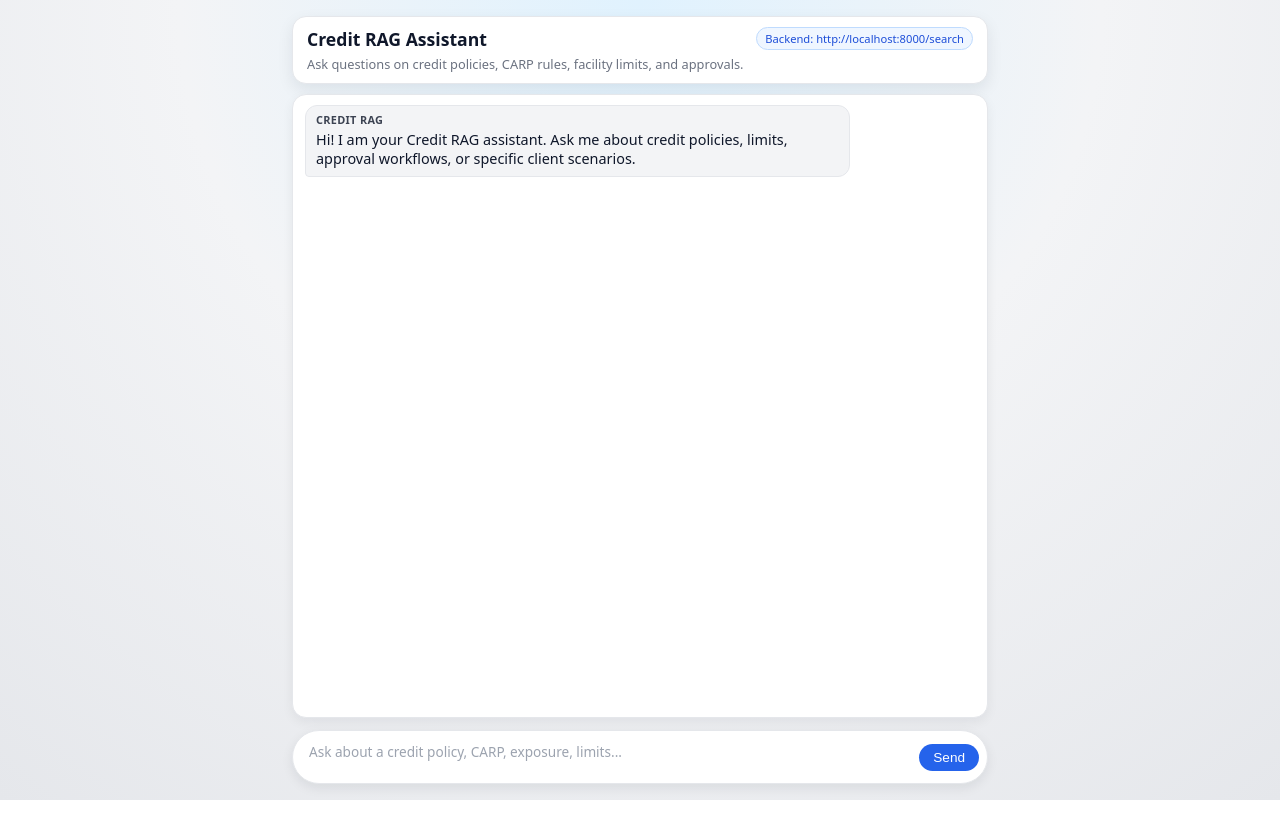
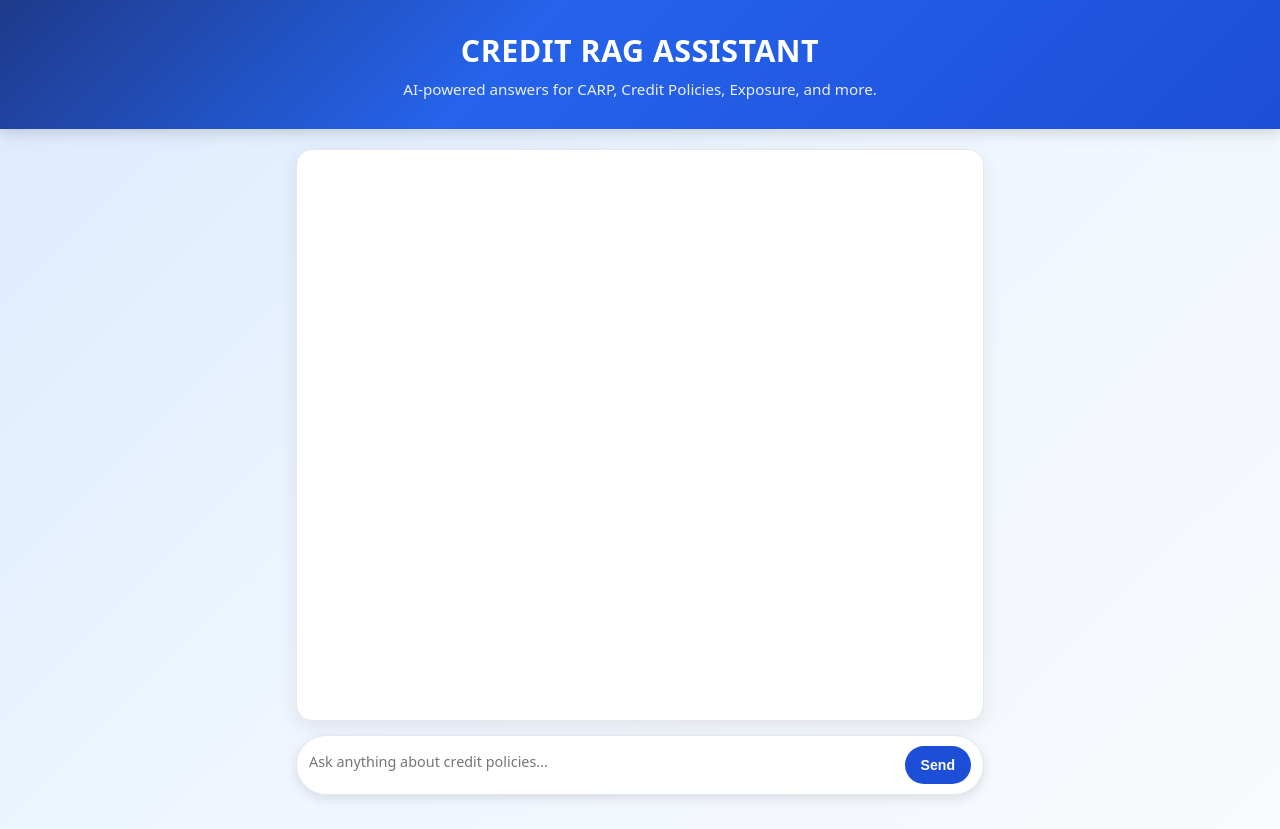
Before and after one commit to SakshamDixitSBH/AI, a plain HTML site: page credit_rag_tfidf_project/index.html in a window 1280 px wide. Before the commit the page ends 800 px from the top, so only its background shows below. Drawn offline with Linux system fonts and the light colour scheme.

Commit message:
Update index.html

```diff
--- a/credit_rag_tfidf_project/index.html
+++ b/credit_rag_tfidf_project/index.html
@@ -4,79 +4,67 @@
   <meta charset="UTF-8" />
   <title>Credit RAG Assistant</title>
   <meta name="viewport" content="width=device-width, initial-scale=1" />
+
   <style>
     :root {
       font-family: system-ui, -apple-system, BlinkMacSystemFont, 'Segoe UI', sans-serif;
       color: #0f172a;
-      background: radial-gradient(circle at top, #e0f2fe 0, #f3f4f6 45%, #e5e7eb 100%);
     }
 
     body {
       margin: 0;
+      background: linear-gradient(135deg, #dbeafe 0%, #eff6ff 50%, #f8fafc 100%);
     }
 
+    /* ---------------- Banner ---------------- */
+    .banner {
+      width: 100%;
+      padding: 30px 0;
+      text-align: center;
+      background: linear-gradient(135deg, #1e3a8a 0%, #2563eb 40%, #1d4ed8 100%);
+      color: white;
+      box-shadow: 0px 4px 14px rgba(0,0,0,0.15);
+    }
+
+    .banner-title {
+      font-size: 1.9rem;
+      font-weight: 700;
+      letter-spacing: 0.5px;
+      margin: 0;
+      text-transform: uppercase;
+    }
+
+    .banner-sub {
+      margin: 8px 0 0;
+      font-size: 0.95rem;
+      opacity: 0.9;
+    }
+
+    /* ---------------- Main Container ---------------- */
     .app-root {
-      height: 100vh;
+      height: calc(100vh - 140px);
       display: grid;
-      grid-template-rows: auto 1fr auto;
-      max-width: 720px;          /* narrower, less “big box” */
-      margin: 0 auto;
-      padding: 16px 12px;
+      grid-template-rows: 1fr auto;
+      max-width: 720px;
+      margin: 20px auto;
+      padding: 0 16px;
       box-sizing: border-box;
     }
 
-    .app-header {
-      display: flex;
-      justify-content: space-between;
-      align-items: flex-start;
-      gap: 12px;
-      padding: 10px 14px;
+    /* ---------------- Chat Box ---------------- */
+    .app-main {
+      padding: 14px 16px;
       background: white;
-      border-radius: 14px;
-      box-shadow: 0 6px 16px rgba(15, 23, 42, 0.08);
+      border-radius: 16px;
+      box-shadow: 0 6px 20px rgba(0,0,0,0.08);
+      overflow-y: auto;
       border: 1px solid #e5e7eb;
-    }
-
-    .app-header h1 {
-      margin: 0;
-      font-size: 1.1rem;
-      font-weight: 600;
-    }
-
-    .app-subtitle {
-      margin: 4px 0 0;
-      font-size: 0.8rem;
-      color: #6b7280;
-    }
-
-    .env-pill {
-      font-size: 0.7rem;
-      background: #eff6ff;
-      color: #1d4ed8;
-      padding: 3px 8px;
-      border-radius: 999px;
-      max-width: 220px;
-      text-overflow: ellipsis;
-      overflow: hidden;
-      white-space: nowrap;
-      border: 1px solid #bfdbfe;
-    }
-
-    .app-main {
-      margin-top: 10px;
-      margin-bottom: 8px;
-      padding: 10px 12px;
-      background: white;
-      border-radius: 14px;
-      box-shadow: 0 4px 12px rgba(15, 23, 42, 0.06);
-      border: 1px solid #e5e7eb;
-      overflow-y: auto;
     }
 
     .message-list {
       display: flex;
       flex-direction: column;
-      gap: 6px;
+      gap: 10px;
     }
 
     .message-row {
@@ -93,10 +81,11 @@
 
     .message-bubble {
       max-width: 78%;
-      padding: 7px 10px;
-      border-radius: 12px;
-      font-size: 0.9rem;
-      line-height: 1.35;
+      padding: 10px 14px;
+      border-radius: 14px;
+      font-size: 0.92rem;
+      line-height: 1.45;
+      box-shadow: 0 3px 8px rgba(0,0,0,0.1);
     }
 
     .message-bubble--user {
@@ -113,107 +102,86 @@
     }
 
     .message-role {
-      font-size: 0.68rem;
+      font-size: 0.7rem;
       font-weight: 600;
-      opacity: 0.8;
-      margin-bottom: 2px;
+      margin-bottom: 4px;
+      opacity: 0.7;
       text-transform: uppercase;
-      letter-spacing: 0.03em;
     }
 
-    .message-text {
-      white-space: pre-wrap;
-    }
-
+    /* ---------------- Input Bar ---------------- */
     .app-footer {
-      padding-top: 4px;
+      padding: 14px 0;
     }
 
     .message-input {
       display: flex;
-      gap: 8px;
-      align-items: center;
-      padding: 6px 8px;
+      gap: 10px;
+      padding: 10px 12px;
       background: white;
       border-radius: 999px;
-      box-shadow: 0 4px 12px rgba(15, 23, 42, 0.08);
-      border: 1px solid #e5e7eb;
+      box-shadow: 0 4px 12px rgba(0,0,0,0.1);
+      border: 1px solid #e2e8f0;
     }
 
     .message-input__textarea {
       flex: 1;
       resize: none;
-      padding: 6px 8px;
-      border-radius: 999px;
       border: none;
       font-family: inherit;
       font-size: 0.9rem;
-      line-height: 1.3;
-      max-height: 72px;     /* prevent it from getting too tall */
-      min-height: 28px;     /* small by default */
+      padding: 6px 0;
       outline: none;
-    }
-
-    .message-input__textarea::placeholder {
-      color: #9ca3af;
-      font-size: 0.85rem;
+      max-height: 80px;
+      min-height: 26px;
     }
 
     .message-input__button {
-      padding: 6px 14px;
+      padding: 8px 16px;
       border-radius: 999px;
       border: none;
-      font-size: 0.85rem;
+      background: #1d4ed8;
+      color: white;
+      font-size: 0.88rem;
+      font-weight: 600;
       cursor: pointer;
-      background: #2563eb;
-      color: white;
-      font-weight: 500;
       white-space: nowrap;
+      transition: 0.2s;
+    }
+
+    .message-input__button:hover {
+      background: #1e40af;
     }
 
     .message-input__button:disabled {
-      opacity: 0.65;
+      background: #93c5fd;
       cursor: default;
     }
 
+    /* Error message */
     .app-error {
       margin-bottom: 6px;
-      padding: 6px 10px;
-      border-radius: 8px;
-      background: #fef2f2;
+      padding: 8px 12px;
+      border-radius: 10px;
+      background: #fee2e2;
       color: #b91c1c;
-      font-size: 0.78rem;
+      font-size: 0.85rem;
       display: none;
-    }
-
-    @media (max-width: 600px) {
-      .app-root {
-        max-width: 100%;
-        padding-inline: 8px;
-      }
-
-      .app-header,
-      .app-main {
-        padding-inline: 10px;
-      }
-
-      .message-bubble {
-        max-width: 84%;
-      }
+      border: 1px solid #fecaca;
     }
   </style>
 </head>
+
 <body>
+
+  <!-- 🔵 BEAUTIFUL TOP BANNER -->
+  <div class="banner">
+    <h1 class="banner-title">CREDIT RAG ASSISTANT</h1>
+    <p class="banner-sub">AI-powered answers for CARP, Credit Policies, Exposure, and more.</p>
+  </div>
+
+  <!-- MAIN APP -->
   <div class="app-root">
-    <header class="app-header">
-      <div>
-        <h1>Credit RAG Assistant</h1>
-        <p class="app-subtitle">
-          Ask questions on credit policies, CARP rules, facility limits, and approvals.
-        </p>
-      </div>
-      <div class="env-pill" id="env-pill"></div>
-    </header>
 
     <main class="app-main">
       <div id="error" class="app-error"></div>
@@ -222,45 +190,30 @@
 
     <footer class="app-footer">
       <div class="message-input">
-        <textarea
-          id="input"
-          class="message-input__textarea"
-          rows="1"
-          placeholder="Ask about a credit policy, CARP, exposure, limits..."
-        ></textarea>
-        <button id="send-btn" class="message-input__button">
-          Send
-        </button>
+        <textarea id="input" class="message-input__textarea" rows="1" placeholder="Ask anything about credit policies..."></textarea>
+        <button id="send-btn" class="message-input__button">Send</button>
       </div>
     </footer>
+
   </div>
 
+
   <script>
-    // ==== CONFIG: set to your FastAPI endpoint ====
     const RAG_API_URL = "http://localhost:8000/search";
 
     const messageListEl = document.getElementById("message-list");
     const inputEl = document.getElementById("input");
     const sendBtn = document.getElementById("send-btn");
     const errorEl = document.getElementById("error");
-    const envPillEl = document.getElementById("env-pill");
-
-    envPillEl.textContent = "Backend: " + RAG_API_URL;
 
     let isLoading = false;
 
     function createMessageElement(role, text) {
       const row = document.createElement("div");
-      row.className =
-        "message-row " +
-        (role === "user" ? "message-row--user" : "message-row--assistant");
+      row.className = "message-row " + (role === "user" ? "message-row--user" : "message-row--assistant");
 
       const bubble = document.createElement("div");
-      bubble.className =
-        "message-bubble " +
-        (role === "user"
-          ? "message-bubble--user"
-          : "message-bubble--assistant");
+      bubble.className = "message-bubble " + (role === "user" ? "message-bubble--user" : "message-bubble--assistant");
 
       const roleLabel = document.createElement("div");
       roleLabel.className = "message-role";
@@ -273,99 +226,41 @@
       bubble.appendChild(roleLabel);
       bubble.appendChild(textEl);
       row.appendChild(bubble);
+
       return row;
     }
 
     function appendMessage(role, text) {
       const el = createMessageElement(role, text);
       messageListEl.appendChild(el);
-      const container = messageListEl.parentElement;
-      container.scrollTop = container.scrollHeight;
+      messageListEl.parentElement.scrollTop = messageListEl.parentElement.scrollHeight;
     }
 
     async function callRag(question) {
       const resp = await fetch(RAG_API_URL, {
         method: "POST",
         headers: { "Content-Type": "application/json" },
-        body: JSON.stringify({
-          question: question,
-          kind: "all",
-          k: "5"
-        })
+        body: JSON.stringify({ question, kind: "all", k: "5" })
       });
 
       if (!resp.ok) {
-        const text = await resp.text().catch(() => "");
-        throw new Error(
-          `Backend error (${resp.status}): ${text || resp.statusText}`
-        );
+        throw new Error("Backend responded with: " + resp.status);
       }
 
       const data = await resp.json();
-
-      // Your backend: { "answer": "Vertex Answer" }
-      return {
-        answer: data.answer || ""
-      };
+      return data.answer || "";
     }
 
     async function handleSend() {
-      const question = inputEl.value.trim();
-      if (!question || isLoading) return;
+      const text = inputEl.value.trim();
+      if (!text || isLoading) return;
 
-      // clear error
       errorEl.style.display = "none";
-      errorEl.textContent = "";
+      appendMessage("user", text);
 
-      appendMessage("user", question);
       inputEl.value = "";
-      inputEl.style.height = "28px"; // reset small
-      inputEl.focus();
+      inputEl.style.height = "26px";
 
       isLoading = true;
       sendBtn.disabled = true;
       sendBtn.textContent = "Thinking…";
-
-      try {
-        const { answer } = await callRag(question);
-        appendMessage("assistant", answer || "(no answer)");
-      } catch (err) {
-        console.error(err);
-        errorEl.textContent =
-          err.message || "Something went wrong while calling RAG backend.";
-        errorEl.style.display = "block";
-        appendMessage(
-          "assistant",
-          "Sorry, I could not get an answer from the backend. Please try again or contact support."
-        );
-      } finally {
-        isLoading = false;
-        sendBtn.disabled = false;
-        sendBtn.textContent = "Send";
-      }
-    }
-
-    // Auto-adjust textarea height (but still small)
-    inputEl.addEventListener("input", () => {
-      inputEl.style.height = "28px";
-      const newHeight = Math.min(inputEl.scrollHeight, 72);
-      inputEl.style.height = newHeight + "px";
-    });
-
-    // Initial welcome message
-    appendMessage(
-      "assistant",
-      "Hi! I am your Credit RAG assistant. Ask me about credit policies, limits, approval workflows, or specific client scenarios."
-    );
-
-    // Events
-    sendBtn.addEventListener("click", handleSend);
-    inputEl.addEventListener("keydown", (e) => {
-      if (e.key === "Enter" && !e.shiftKey) {
-        e.preventDefault();
-        handleSend();
-      }
-    });
-  </script>
-</body>
-</html>
```
